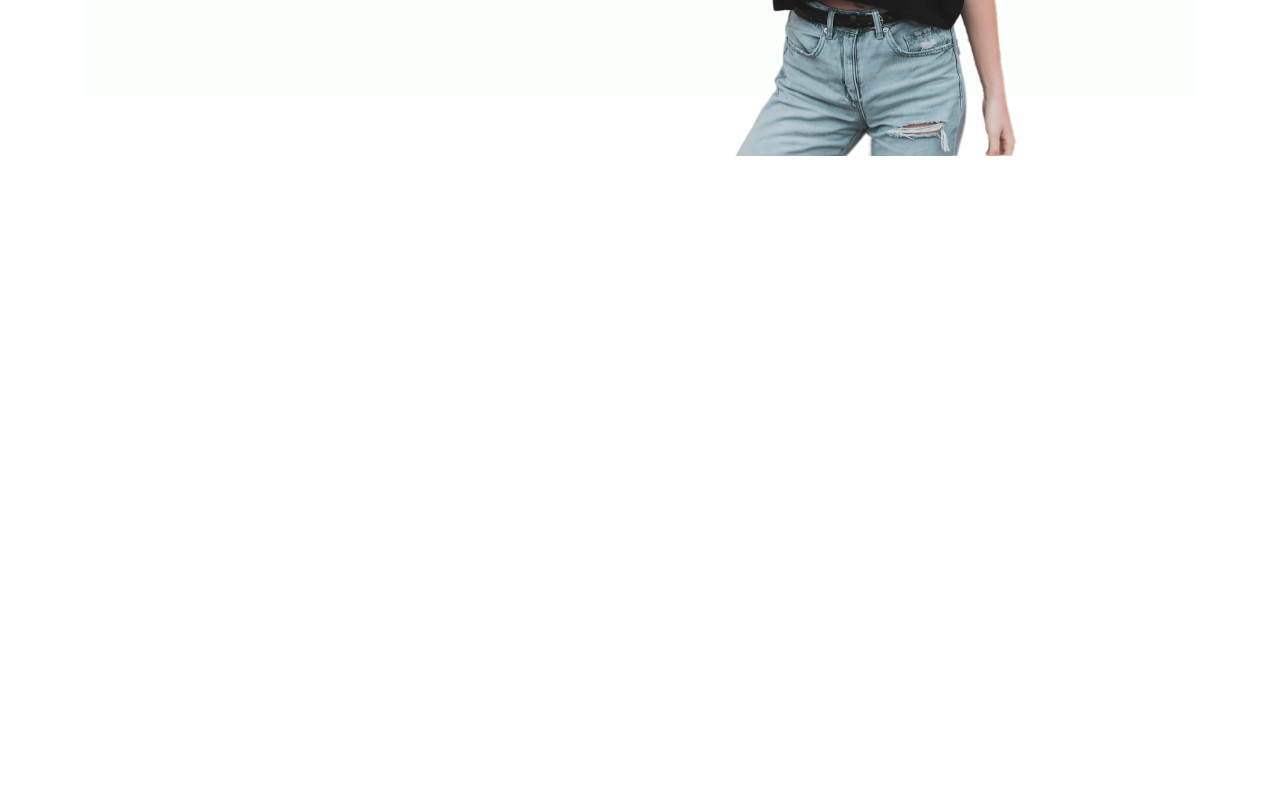
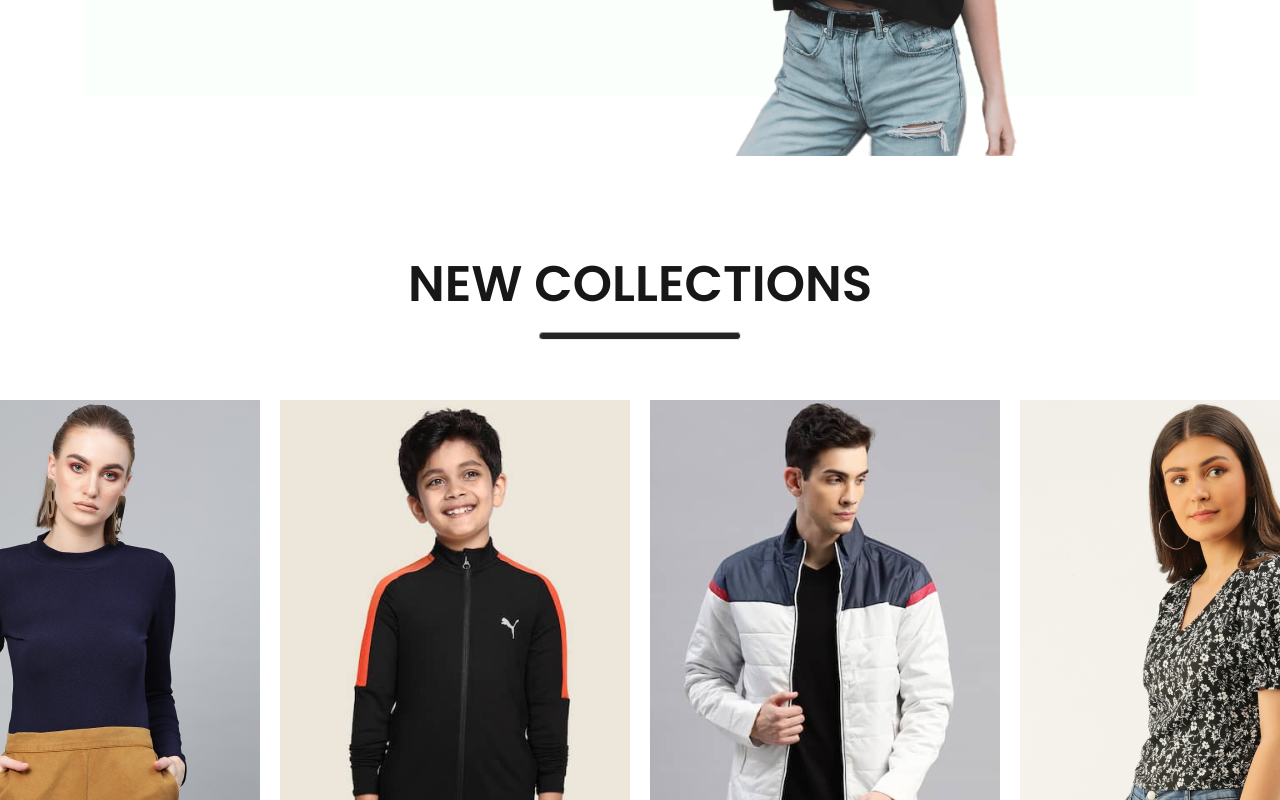
Before and after one commit to sparshbansal-08/E-Commerce, a React (Create React App) app in the folder frontend/: page / in a window 1280 px wide. Shown: the part 2000-2800 px from the top of the page. Before the commit the page ends 2247 px from the top, so only its background shows below. Built offline with nearby package versions, Linux system fonts and the light colour scheme.

Commit message:
Collections added

```diff
--- a/frontend/src/Components/Hero/Hero.css
+++ b/frontend/src/Components/Hero/Hero.css
@@ -1,6 +1,6 @@
 .hero {
   height: 100vh;
-  background: linear-gradient(180deg, #fde1ff, #e1ffea22 60%);
+  background: linear-gradient(180deg, #7ec3e6, #e1ffea22 80%);
   display: flex;
 }
 .hero-left {
--- a/frontend/src/Components/Navbar/Navbar.css
+++ b/frontend/src/Components/Navbar/Navbar.css
@@ -1,4 +1,5 @@
 .navbar {
+  background: linear-gradient(360deg, #7ec3e6, #e1ffea22 80%);
   display: flex;
   justify-content: space-around;
   padding: 16px;
@@ -31,6 +32,16 @@
   gap: 3px;
   cursor: pointer;
 }
+
+.nav-menu li a {
+  color: #007bff;
+  text-decoration: none;
+}
+
+.nav-menu li a:hover {
+  color: #ff4141;
+}
+
 .nav-menu hr {
   border: none;
   width: 80%;
--- /dev/null
+++ b/frontend/src/Components/NewCollections/NewCollections.css
@@ -0,0 +1,24 @@
+.new-collections {
+  display: flex;
+  flex-direction: column;
+  align-items: center;
+  gap: 10px;
+  margin-bottom: 100px;
+}
+.new-collections h1 {
+  color: #171717;
+  font-size: 50px;
+  font-weight: 600;
+}
+.new-collections hr {
+  width: 200px;
+  height: 6px;
+  border-radius: 10px;
+  background: #252525;
+}
+.collections {
+  display: grid;
+  grid-template-columns: 1fr 1fr 1fr 1fr;
+  margin-top: 50px;
+  gap: 20px;
+}
--- /dev/null
+++ b/frontend/src/Components/NewCollections/NewCollections.jsx
@@ -0,0 +1,27 @@
+import React from "react";
+import "./NewCollections.css";
+import new_collections from "../Assets/new_collections";
+import Item from "../Item/Item";
+const NewCollections = () => {
+  return (
+    <div className="new-collections">
+      <h1>NEW COLLECTIONS</h1>
+      <hr />
+      <div className="collections">
+        {new_collections.map((item, i) => {
+          return (
+            <Item
+              key={i}
+              id={item.id}
+              name={item.name}
+              image={item.image}
+              new_price={item.new_price}
+              old_price={item.old_price}
+            />
+          );
+        })}
+      </div>
+    </div>
+  );
+};
+export default NewCollections;
--- /dev/null
+++ b/frontend/src/Components/NewsLetter/NewsLetter.css
@@ -0,0 +1,50 @@
+.newsletter {
+  width: 65%;
+  height: 40vh;
+  display: flex;
+  flex-direction: column;
+  align-items: center;
+  justify-content: center;
+  margin: auto;
+  padding: 0px 140px;
+  margin-bottom: 150px;
+  background: linear-gradient(180deg, #7ec3e6 0%, #e1ffea22 80%);
+  gap: 30px;
+}
+.newsletter h1 {
+  color: #454545;
+  font-size: 55px;
+  font-weight: 600;
+}
+.newsletter p {
+  color: #454545;
+  font-size: 20px;
+}
+.newsletter div {
+  display: flex;
+  align-items: center;
+  justify-content: space-between;
+  background: white;
+  width: 730px;
+  height: 70px;
+  border-radius: 80px;
+  border: 1px solid #e3e3e3;
+}
+.newsletter input {
+  width: 500px;
+  margin-left: 30px;
+  border: none;
+  outline: none;
+  color: #616161;
+  font-family: Poppins;
+  font-size: 16px;
+}
+.newsletter div button {
+  width: 210px;
+  height: 70px;
+  background: black;
+  color: white;
+  font-size: 16px;
+  border-radius: 80px;
+  cursor: pointer;
+}
--- /dev/null
+++ b/frontend/src/Components/NewsLetter/NewsLetter.jsx
@@ -0,0 +1,15 @@
+import React from "react";
+import "./NewsLetter.css";
+const NewsLetter = () => {
+  return (
+    <div className="newsletter">
+      <h1>Get Exclusive Offers On Your Email</h1>
+      <p>Subscribe to our newsletter and stay updated</p>
+      <div>
+        <input type="email" placeholder="Your Email id" />
+        <button>Subscribe</button>
+      </div>
+    </div>
+  );
+};
+export default NewsLetter;
--- a/frontend/src/Components/Offers/Offers.css
+++ b/frontend/src/Components/Offers/Offers.css
@@ -5,7 +5,7 @@
   margin: auto;
   padding: 0px 140px;
   margin-bottom: 150px;
-  background: linear-gradient(180deg, #fde1ff 0%, #e1ffea22 60%);
+  background: linear-gradient(180deg, #7ec3e6 0%, #e1ffea22 80%);
 }
 .offers-left {
   flex: 1;
--- a/frontend/src/Pages/Shop.jsx
+++ b/frontend/src/Pages/Shop.jsx
@@ -2,12 +2,16 @@
 import Hero from "../Components/Hero/Hero";
 import Popular from "../Components/Popular/Popular";
 import Offers from "../Components/Offers/Offers";
+import NewCollections from "../Components/NewCollections/NewCollections";
+import NewsLetter from "../Components/NewsLetter/NewsLetter";
 const Shop = () => {
   return (
     <div>
       <Hero />
       <Popular />
       <Offers />
+      <NewCollections />
+      <NewsLetter />
     </div>
   );
 };
```
